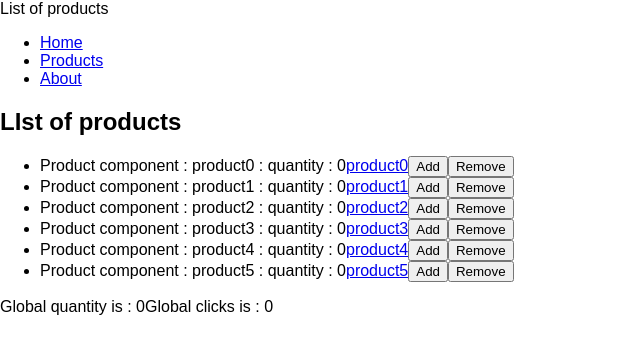
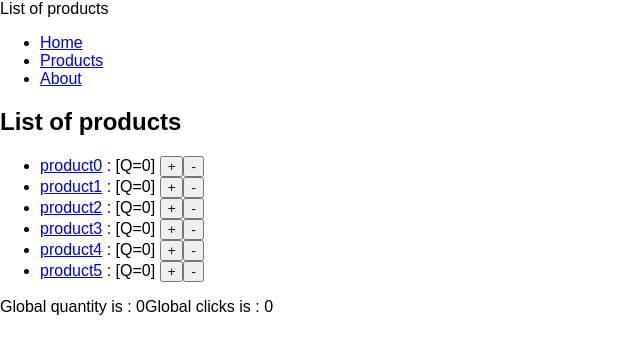
Before and after one commit to lordsm11/react, a React (Create React App) app: page /products in a window 1280 px wide. Shown: the top 354 px of the page, without its empty margins (0-640 px from the left). Built offline with nearby package versions, Linux system fonts and the light colour scheme.

Commit message:
Add redux dev tools

```diff
--- a/package.json
+++ b/package.json
@@ -4,7 +4,8 @@
   "private": true,
   "devDependencies": {
     "cross-env": "^5.1.4",
-    "react-scripts": "1.1.1"
+    "react-scripts": "1.1.1",
+    "redux-devtools-extension": "^2.13.2"
   },
   "dependencies": {
     "express": "^4.14.0",
@@ -18,7 +19,6 @@
     "react-router-dom": "^4.1.2",
     "react-router-redux": "^5.0.0-alpha.6",
     "redux": "^3.6.0",
-    "redux-devtools-extension": "^2.13.2",
     "redux-logger": "^3.0.1",
     "superagent": "^3.8.2",
     "superagent-promise": "^1.1.0"
--- /dev/null
+++ b/src/components/Naviguation.jsx
@@ -0,0 +1,28 @@
+import React, { Component } from 'react';
+import productHelper from '../helpers/product-helper';
+import { Link } from 'react-router-dom';
+import { BrowserRouter } from 'react-router-dom';
+
+
+class Naviguation extends Component {
+
+    render() {
+        return (
+            <div>
+                <nav className="navbar navbar-default">
+                    <div className="container-fluid">
+                        <div className="navbar-header">List of products</div>
+                        <div className="collapse navbar-collapse" id="bs-example-navbar-collapse-1">
+                            <ul className="nav navbar-nav">
+                                <li><Link to="/home">Home</Link></li>
+                                <li><Link to="/products">Products</Link></li>
+                                <li><Link to="/about">About</Link></li>
+                            </ul>
+                        </div>
+                    </div>
+                </nav>
+            </div>
+        )
+    }
+}
+export default Naviguation;
--- a/src/components/Product.jsx
+++ b/src/components/Product.jsx
@@ -10,10 +10,10 @@ class Product extends Component {
         return (
             <BrowserRouter>
                 <section>
-                    <span>Product component : {this.props.name} : quantity : {productHelper.getQuantity(this.props.id)}</span>
-                    <Link to={"/products/"+this.props.id} key={this.props.id}>{this.props.name}</Link>
-                    <button onClick={productHelper.addQuantity(this.props.id)}>Add</button>
-                    <button onClick={productHelper.removeQuantity(this.props.id)}>Remove</button>
+                    <Link to={"/product/"+this.props.id} key={this.props.id}>{this.props.name}</Link>
+                    <span> : [Q={productHelper.getQuantity(this.props.id)}]   </span>
+                    <button onClick={productHelper.addQuantity(this.props.id)}>+</button>
+                    <button onClick={productHelper.removeQuantity(this.props.id)}>-</button>
                 </section>
             </BrowserRouter>
         )
--- a/src/components/ProductDetail.jsx
+++ b/src/components/ProductDetail.jsx
@@ -1,12 +1,15 @@
 import React, { Component } from 'react';
+import productHelper from '../helpers/product-helper';
 
 class ProductDetail extends Component {
 
     render() {
-        const id = this.props.match.params.id;
+        const id = Number(this.props.match.params.id);
+        const product = productHelper.findProduct(productHelper.getProducts(), id);
+
         return (
             <section>
-                <span>details are {id} </span>
+                <span>{id} : {product[0].description}</span>
             </section>
         )
     }
--- a/src/components/productList.jsx
+++ b/src/components/productList.jsx
@@ -7,9 +7,9 @@ class ProductList extends Component {
     render() {
         return (
             <section>
-                <h2>LIst of products</h2>
+                <h2>List of products</h2>
                 <ul>
-                    {productHelper.getProducts().map((product,i) => (<li><Product id={product.id} name={product.name} key={i}/></li>))}
+                    {productHelper.getProducts().map((product,i) => (<li key={i}><Product id={product.id} name={product.name}/></li>))}
                 </ul>
                 Global quantity is : {productHelper.getGlobalQuantity()}
                 Global clicks is : {productHelper.getTotalNumberOfClicks()}
--- a/src/helpers/product-helper.jsx
+++ b/src/helpers/product-helper.jsx
@@ -95,6 +95,7 @@ function getProducts() {
 
 export default
 {
+    findProduct,
     getGlobalQuantity,
     getQuantity,
     addQuantity,
--- a/src/index.js
+++ b/src/index.js
@@ -13,28 +13,16 @@ import Home from './components/home.component.jsx'
 import About from './components/about.component.jsx'
 
 import { Link } from 'react-router-dom';
+import Naviguation from "./components/Naviguation";
 
 ReactDOM.render(
         <BrowserRouter>
             <div>
-                <div>
-                    <nav className="navbar navbar-default">
-                        <div className="container-fluid">
-                            <div className="navbar-header">List of products</div>
-                            <div className="collapse navbar-collapse" id="bs-example-navbar-collapse-1">
-                                <ul className="nav navbar-nav">
-                                    <li><Link to="/home">Home</Link></li>
-                                    <li><Link to="/products">Products</Link></li>
-                                    <li><Link to="/about">About</Link></li>
-                                </ul>
-                            </div>
-                        </div>
-                    </nav>
-                </div>
-                <Route path='/home' component={Home}/>
-                <Route path='/products' component={ProductList}/>
-                <Route path="/products/:id" component={ProductDetail}/>
-                <Route path="/about" component={About}/>
+                <Naviguation/>
+                <Route exact path='/home' component={Home}/>
+                <Route exact path='/products' component={ProductList}/>
+                <Route exact path="/product/:id" component={ProductDetail}/>
+                <Route exact path="/about" component={About}/>
             </div>
         </BrowserRouter>,
         document.getElementById('root')
--- a/src/store.js
+++ b/src/store.js
@@ -1,8 +1,8 @@
 import { combineReducers, createStore } from 'redux';
 import productsComponent from './reducers/products-component';
+import { composeWithDevTools } from 'redux-devtools-extension';
 
 export default createStore(
-        combineReducers({
-            productsComponent
-        })
+    combineReducers({productsComponent}),
+    composeWithDevTools()
 );
```
Also changed, not shown: 1 other file (tests, documents, lock files or other folders).
